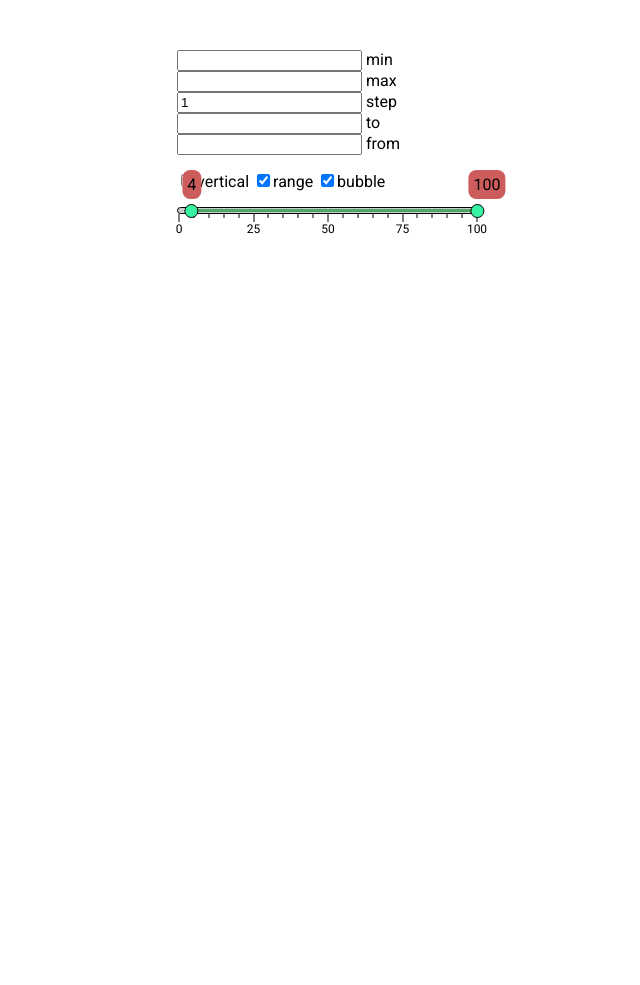
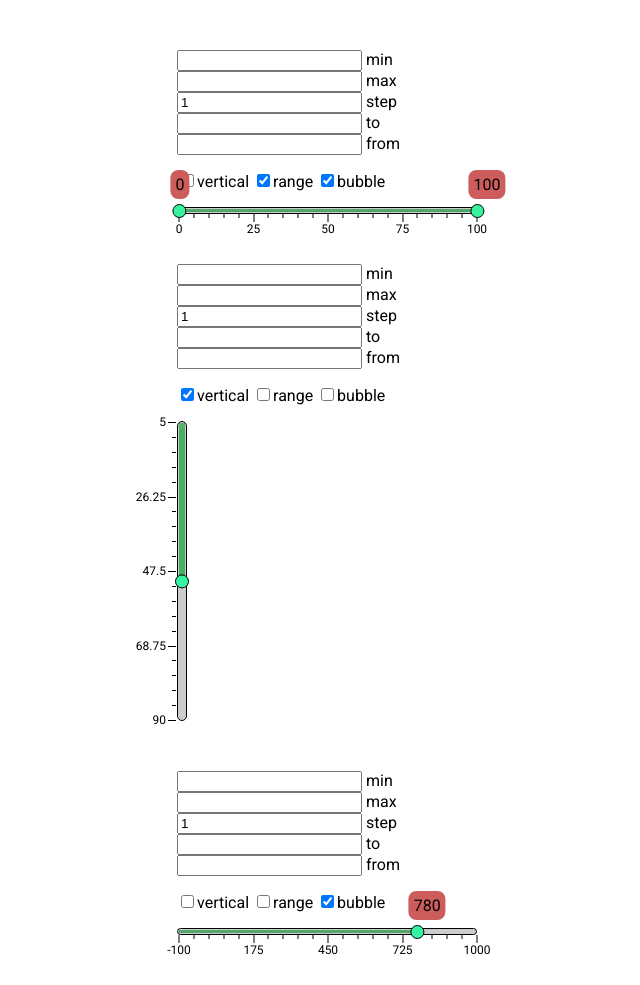
Before and after one commit to Nurvive/MetaLamp-4-step, a website with bundled scripts: page index.html in a window 1280 px wide. Shown: the whole page, without its empty margins (313-953 px from the left). Before the commit the page ends 800 px from the top, so only its background shows below. Built offline with nearby package versions, Linux system fonts and the light colour scheme.

Commit message:
Добавил еще 2 слайдера на страницу

```diff
--- a/index.html
+++ b/index.html
@@ -33,6 +33,54 @@
     </div>
     <div class="slider" id="slider"></div>
 </div>
+<div class="wrapper">
+    <div style="margin-bottom: 1rem">
+        <label> <input type="number" data-type="min2"> min
+        </label>
+        <label>
+            <input type="number" data-type="max2"> max
+        </label>
+        <label>
+            <input type="number" data-type="step2" value="1"> step
+        </label>
+        <label >
+            <input type="number" data-type="to2"> to
+        </label>
+        <label>
+            <input type="number" data-type="from2"> from
+        </label>
+    </div>
+    <div style="margin-bottom: 1rem">
+        <label><input type="checkbox" data-type="vertical2" checked>vertical</label>
+        <label><input type="checkbox" data-type="range2" >range</label>
+        <label><input type="checkbox" data-type="bubble2" >bubble</label>
+    </div>
+    <div class="slider" id="slider2"></div>
+</div>
+<div class="wrapper">
+    <div style="margin-bottom: 1rem">
+        <label> <input type="number" data-type="min3"> min
+        </label>
+        <label>
+            <input type="number" data-type="max3"> max
+        </label>
+        <label>
+            <input type="number" data-type="step3" value="1"> step
+        </label>
+        <label >
+            <input type="number" data-type="to3"> to
+        </label>
+        <label>
+            <input type="number" data-type="from3"> from
+        </label>
+    </div>
+    <div style="margin-bottom: 1rem">
+        <label><input type="checkbox" data-type="vertical3">vertical</label>
+        <label><input type="checkbox" data-type="range3">range</label>
+        <label><input type="checkbox" data-type="bubble3" checked>bubble</label>
+    </div>
+    <div class="slider" id="slider3"></div>
+</div>
 <script src="https://code.jquery.com/jquery-3.6.0.min.js"
         integrity="sha256-/xUj+3OJU5yExlq6GSYGSHk7tPXikynS7ogEvDej/m4=" crossorigin="anonymous"></script>
 <script src="index.js"></script>
--- a/index.js
+++ b/index.js
@@ -19,7 +19,7 @@ $().ready(function () {
         step: 1,
         type: 'double',
         valueTo: 100,
-        valueFrom: 4,
+        valueFrom: 0,
         onChangeTo: function (value) {
             $toInput.val(value)
         },
@@ -52,5 +52,105 @@ $().ready(function () {
     $minInput.on('input', function () {
         slider1.Slider('changeMin', parseInt(this.value))
     })
+//
+    const $bubbleButton2 = $('input[data-type="bubble2"]')
+    const $verticalButton2 = $('input[data-type="vertical2"]')
+    const $rangeButton2 = $('input[data-type="range2"]')
+    const $stepInput2 = $('input[data-type="step2"]')
+    const $toInput2 = $('input[data-type="to2"]')
+    const $fromInput2 = $('input[data-type="from2"]')
+    const $maxInput2 = $('input[data-type="max2"]')
+    const $minInput2 = $('input[data-type="min2"]')
+    const slider2 = $('#slider2').Slider({
+        bubble: false,
+        direction: 'vertical',
+        max: 90,
+        min: 5,
+        step: 2,
+        type: 'single',
+        valueTo: 50,
+        valueFrom: 15,
+        onChangeTo: function (value) {
+            $toInput2.val(value)
+        },
+        onChangeFrom: function (value) {
+            $fromInput2.val(value)
+        }
+    });
+    // console.log(slider2)
+    $bubbleButton2.on('click', function () {
+        this.checked ? slider2.Slider('showBubble') : slider2.Slider('hideBubble')
+    })
+    $verticalButton2.on('click', function () {
+        this.checked ? slider2.Slider('changeOrientation', 'vertical') : slider2.Slider('changeOrientation', 'horizontal')
+    })
+    $rangeButton2.on('click', function () {
+        this.checked ? slider2.Slider('changeType', 'double') : slider2.Slider('changeType', 'single')
+    })
+    $stepInput2.on('input', function () {
+        slider2.Slider('changeStep', parseInt(this.value))
+    })
+    $toInput2.on('input', function () {
+        slider2.Slider('changeTo', parseInt(this.value))
+    })
+    $fromInput2.on('input', function () {
+        slider2.Slider('changeFrom', parseInt(this.value))
+    })
+    $maxInput2.on('input', function () {
+        slider2.Slider('changeMax', parseInt(this.value))
+    })
+    $minInput2.on('input', function () {
+        slider2.Slider('changeMin', parseInt(this.value))
+    })
+//
+    const $bubbleButton3 = $('input[data-type="bubble3"]')
+    const $verticalButton3 = $('input[data-type="vertical3"]')
+    const $rangeButton3 = $('input[data-type="range3"]')
+    const $stepInput3 = $('input[data-type="step3"]')
+    const $toInput3 = $('input[data-type="to3"]')
+    const $fromInput3 = $('input[data-type="from3"]')
+    const $maxInput3 = $('input[data-type="max3"]')
+    const $minInput3 = $('input[data-type="min3"]')
+    const slider3 = $('#slider3').Slider({
+        bubble: true,
+        direction: 'horizontal',
+        max: 1000,
+        min: -100,
+        step: 30,
+        type: 'single',
+        valueTo: 780,
+        valueFrom: -5,
+        onChangeTo: function (value) {
+            $toInput3.val(value)
+        },
+        onChangeFrom: function (value) {
+            $fromInput3.val(value)
+        }
+    });
+
+    $bubbleButton3.on('click', function () {
+        this.checked ? slider3.Slider('showBubble') : slider3.Slider('hideBubble')
+    })
+    $verticalButton3.on('click', function () {
+        this.checked ? slider3.Slider('changeOrientation', 'vertical') : slider3.Slider('changeOrientation', 'horizontal')
+    })
+    $rangeButton3.on('click', function () {
+        this.checked ? slider3.Slider('changeType', 'double') : slider3.Slider('changeType', 'single')
+    })
+    $stepInput3.on('input', function () {
+        slider3.Slider('changeStep', parseInt(this.value))
+    })
+    $toInput3.on('input', function () {
+        slider3.Slider('changeTo', parseInt(this.value))
+    })
+    $fromInput3.on('input', function () {
+        slider3.Slider('changeFrom', parseInt(this.value))
+    })
+    $maxInput3.on('input', function () {
+        slider3.Slider('changeMax', parseInt(this.value))
+    })
+    $minInput3.on('input', function () {
+        slider3.Slider('changeMin', parseInt(this.value))
+    })
 
 })
```
Also changed, not shown: jquery.slider.js.
